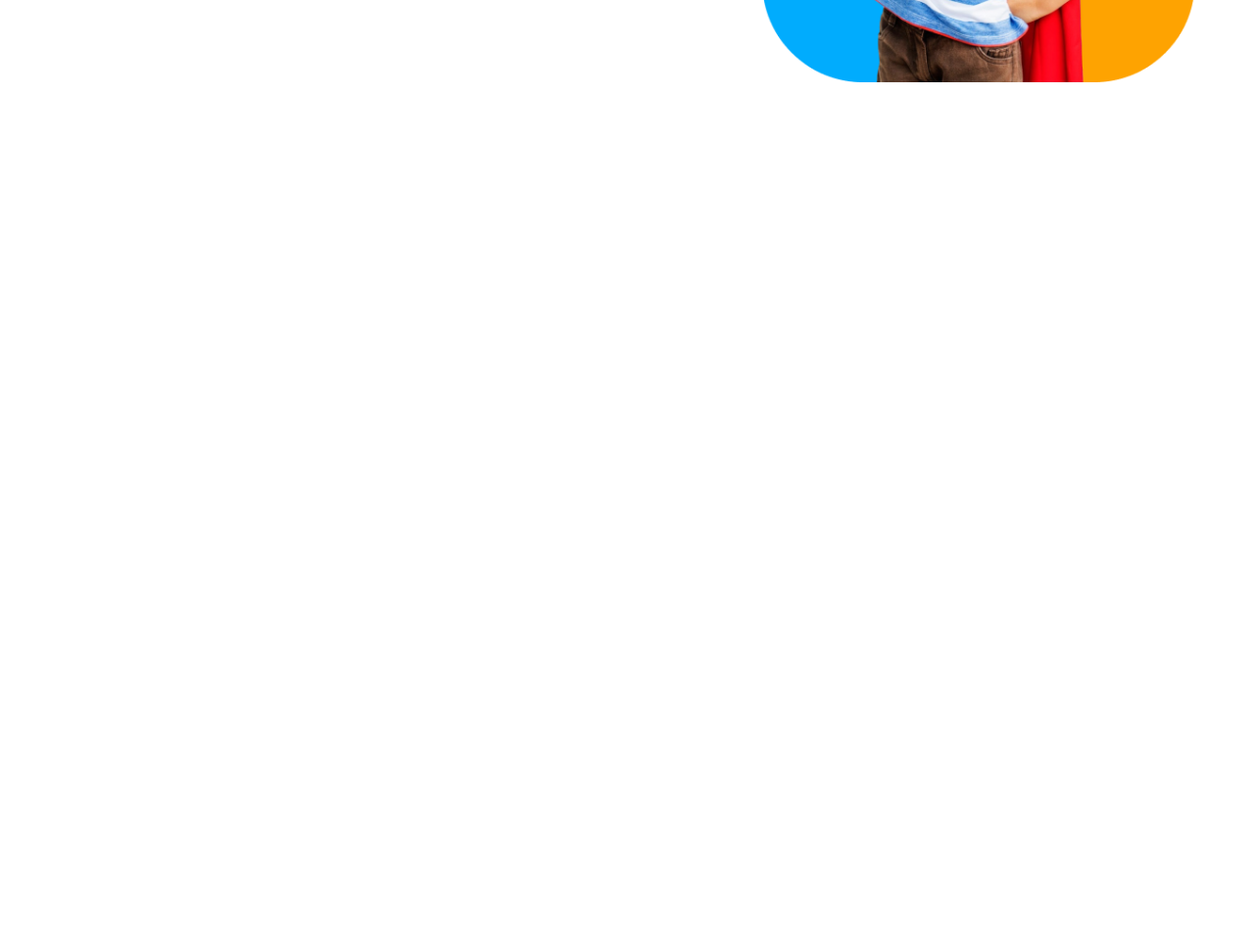
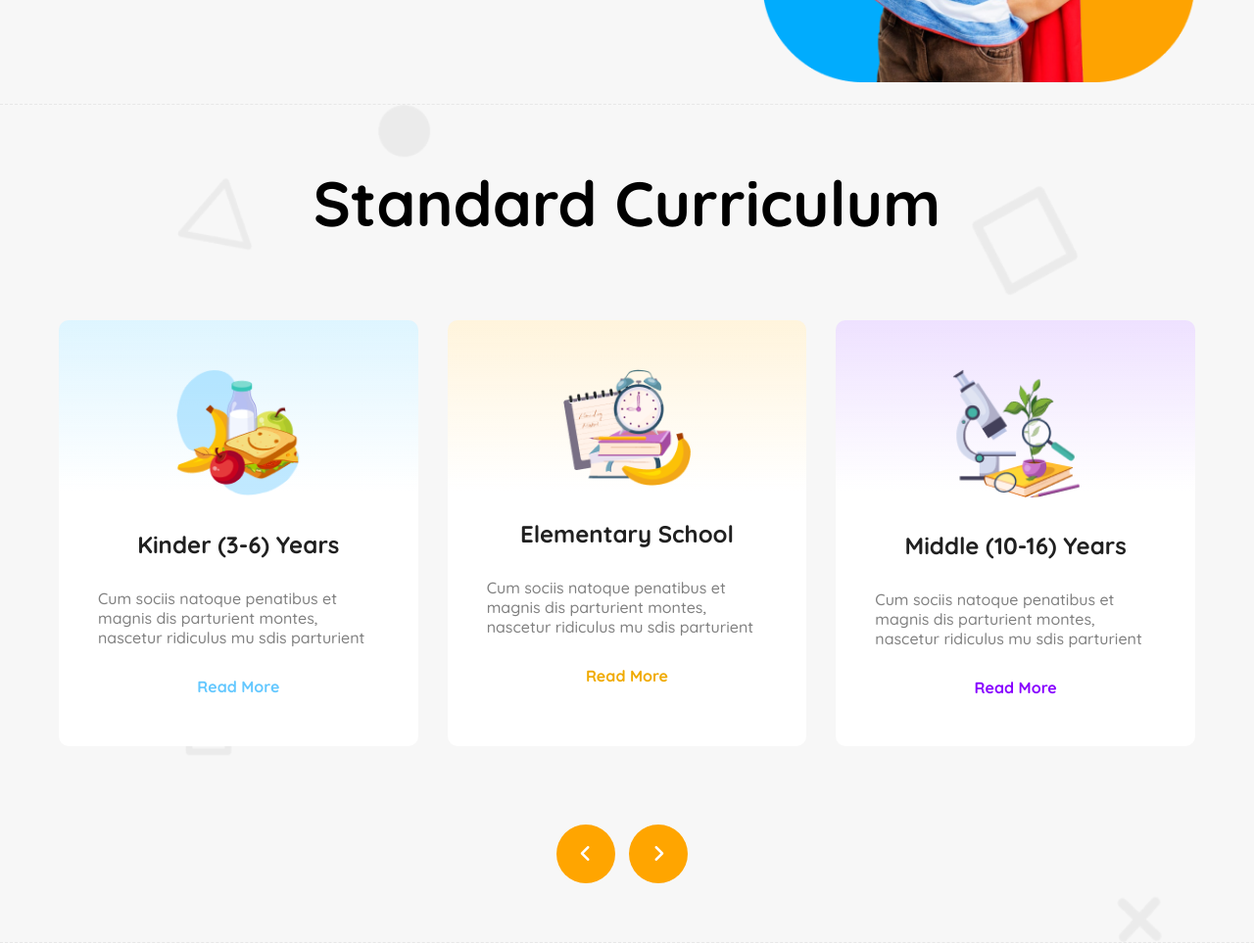
Before and after one commit to codewithjihad1/kids-education, a plain HTML site: page index.html in a window 1280 px wide. Shown: the part 574-1537 px from the top of the page at 98% size. Before the commit the page ends 800 px from the top, so only its background shows below. Drawn offline with Linux system fonts and the light colour scheme.

Commit message:
Curriculum section complete

```diff
--- a/index.html
+++ b/index.html
@@ -7,6 +7,7 @@
     <meta http-equiv="X-UA-Compatible" content="ie=edge">
     <title>Kids Education</title>
     <link rel="shortcut icon" href="assets/logo.png" type="image/x-icon">
+    <link rel="stylesheet" href="https://cdnjs.cloudflare.com/ajax/libs/font-awesome/6.7.2/css/all.min.css" integrity="sha512-Evv84Mr4kqVGRNSgIGL/F/aIDqQb7xQ2vcrdIwxfjThSH8CSR7PBEakCr51Ck+w+/U6swU2Im1vVX0SVk9ABhg==" crossorigin="anonymous" referrerpolicy="no-referrer" />
     <link rel="stylesheet" href="styles/style.css">
 </head>
 <body>
@@ -33,11 +34,14 @@
 </header>
 
 <main>
+    <!--    Hero section    -->
     <section id="hero">
         <div class="container">
             <div class="hero-content">
-                <h1><span class="primary-color">Empowering</span><br> students from small age <span class="secondary-color">towards vision</span></h1>
-                <p class="description">With the courage, Confidence, Creativity and Compassion to make their Unique Contribution in a Diverse and Dynamic World.</p>
+                <h1><span class="primary-color">Empowering</span><br> students from small age <span
+                        class="secondary-color">towards vision</span></h1>
+                <p class="description">With the courage, Confidence, Creativity and Compassion to make their Unique
+                    Contribution in a Diverse and Dynamic World.</p>
                 <div class="primary-btn">
                     <button>Enroll Now</button>
                 </div>
@@ -47,6 +51,47 @@
             </div>
         </div>
     </section>
+
+    <!--    Standard Curriculum section     -->
+    <section id="curriculum">
+        <div class="container">
+            <h2 class="section-title">Standard Curriculum</h2>
+            <div class="curriculum-content">
+                <div class="curriculum-card kinder">
+                    <div class="card-img">
+                        <img src="./assets/kinder.png" alt="kinder">
+                    </div>
+                    <h3>Kinder (3-6) Years</h3>
+                    <p>Cum sociis natoque penatibus et magnis dis parturient montes, nascetur ridiculus mu sdis
+                        parturient</p>
+                    <a href="#">Read More</a>
+                </div>
+                <div class="curriculum-card elementary">
+                    <div class="card-img">
+                        <img src="./assets/elementary.png" alt="elementary">
+                    </div>
+                    <h3>Elementary School</h3>
+                    <p>Cum sociis natoque penatibus et magnis dis parturient montes, nascetur ridiculus mu sdis
+                        parturient</p>
+                    <a href="#">Read More</a>
+                </div>
+                <div class="curriculum-card middle">
+                    <div class="card-img">
+                        <img src="./assets/middle.png" alt="middle">
+                    </div>
+                    <h3>Middle (10-16) Years</h3>
+                    <p>Cum sociis natoque penatibus et magnis dis parturient montes, nascetur ridiculus mu sdis
+                        parturient</p>
+                    <a href="#">Read More</a>
+                </div>
+            </div>
+
+            <div class="arrow-buttons">
+                <i class="fa-solid fa-angle-left"></i>
+                <i class="fa-solid fa-angle-right"></i>
+            </div>
+        </div>
+    </section>
 </main>
 </body>
 </html>
--- a/styles/style.css
+++ b/styles/style.css
@@ -6,12 +6,19 @@
     box-sizing: border-box;
     font-family: 'Quicksand', sans-serif;
 }
+
 a {
     text-decoration: none;
 }
+
 html {
     font-size: 16px;
 }
+
+body {
+    background-color: #F7F7F7;
+}
+
 img {
     width: 100%;
 }
@@ -22,6 +29,7 @@ img {
     margin: 0 auto;
     padding: 18px 0;
 }
+
 .primary-btn button {
     font-size: 1.25rem;
     font-weight: 700;
@@ -33,16 +41,26 @@ img {
     padding: 1rem 3rem;
     border-radius: 12px;
 }
+
 .primary-color {
     color: orange;
 }
+
 .secondary-color {
     color: #01ACFD;
 }
+
 .description {
     font-size: 1.25rem;
     font-weight: 400;
     color: #111111;
+}
+
+.section-title {
+    font-size: 4rem;
+    font-weight: 700;
+    color: #000;
+    text-align: center;
 }
 
 
@@ -51,26 +69,31 @@ img {
     display: flex;
     align-items: center;
 }
+
 .logo {
     width: 62px;
 }
-.logo a span  {
+
+.logo a span {
     font-size: 2rem;
     color: #111111;
     font-weight: 700;
 }
+
 .navbar {
     display: flex;
     justify-content: space-between;
     align-items: center;
     gap: 1rem;
 }
+
 .navbar ul {
     display: flex;
     gap: 2rem;
     align-items: center;
     list-style: none;
 }
+
 .navbar ul li a {
     font-size: 1.25rem;
     font-weight: 700;
@@ -87,15 +110,19 @@ img {
     padding: 1rem 3rem;
     border-radius: 12px;
 }
+
 .navbar .home {
     color: Orange;
 }
+
 .navbar .about {
     color: #01ACFD;
 }
+
 .navbar .faculties {
     color: #05D4DF;
 }
+
 .navbar .admission {
     color: #5D58EF;
 }
@@ -108,17 +135,108 @@ img {
     align-items: center;
     gap: 55px;
 }
+
 .hero-content {
     width: 60%;
     display: flex;
     gap: 24px;
     flex-direction: column;
 }
+
 .hero-img {
     width: 40%;
 }
+
 .hero-content h1 {
     font-size: 3.5rem;
     font-weight: 700;
     color: #111111;
 }
+
+
+/*  Curriculam section styles   */
+#curriculum {
+    background-image: url(../assets/bg.png);
+    background-repeat: no-repeat;
+    background-size: cover;
+    background-position: top center;
+    border-top: 1px dashed rgba(153, 153, 153, 0.18);
+    border-bottom: 1px dashed rgba(153, 153, 153, 0.18);
+}
+
+#curriculum .container {
+    padding: 60px 0;
+}
+
+.curriculum-content {
+    display: flex;
+    justify-content: space-between;
+    gap: 30px;
+    margin: 80px 0;
+}
+
+.curriculum-card {
+    display: flex;
+    flex-direction: column;
+    align-items: center;
+    gap: 30px;
+    padding: 50px 40px;
+    border-radius: 10px;
+
+}
+
+.curriculum-card .card-img {
+    width: 130px;
+}
+
+.curriculum-card h3 {
+    font-size: 1.5rem;
+    font-weight: 700;
+    color: #202020;
+}
+
+.curriculum-card p {
+    font-size: 1rem;
+    font-weight: 500;
+    color: #808080;
+}
+
+.curriculum-card > a {
+    font-size: 1rem;
+    font-weight: 700;
+}
+.kinder {
+    background: linear-gradient(180.00deg, rgb(222, 245, 255), rgba(255, 255, 255, 0) 40%), rgb(255, 255, 255);
+}
+.elementary {
+    background: linear-gradient(180.00deg, rgb(255, 244, 220),rgba(255, 255, 255, 0) 40%),rgb(255, 255, 255);
+}
+.middle {
+    background: linear-gradient(180.00deg, rgb(238, 225, 255),rgba(255, 255, 255, 0) 40%),rgb(255, 255, 255);
+}
+.kinder > a {
+    color: #64C8FF;
+}
+
+.elementary > a {
+    color: #F0AA00;
+}
+
+.middle > a {
+    color: #8700FF;
+}
+.arrow-buttons {
+    text-align: center;
+}
+.arrow-buttons i {
+    width: 60px;
+    height: 60px;
+    border-radius: 50%;
+    background: orange;
+    color: #fff;
+    font-size: 1.25rem;
+    line-height: 60px;
+    text-align: center;
+    cursor: pointer;
+    margin-right: 10px;
+}
```
